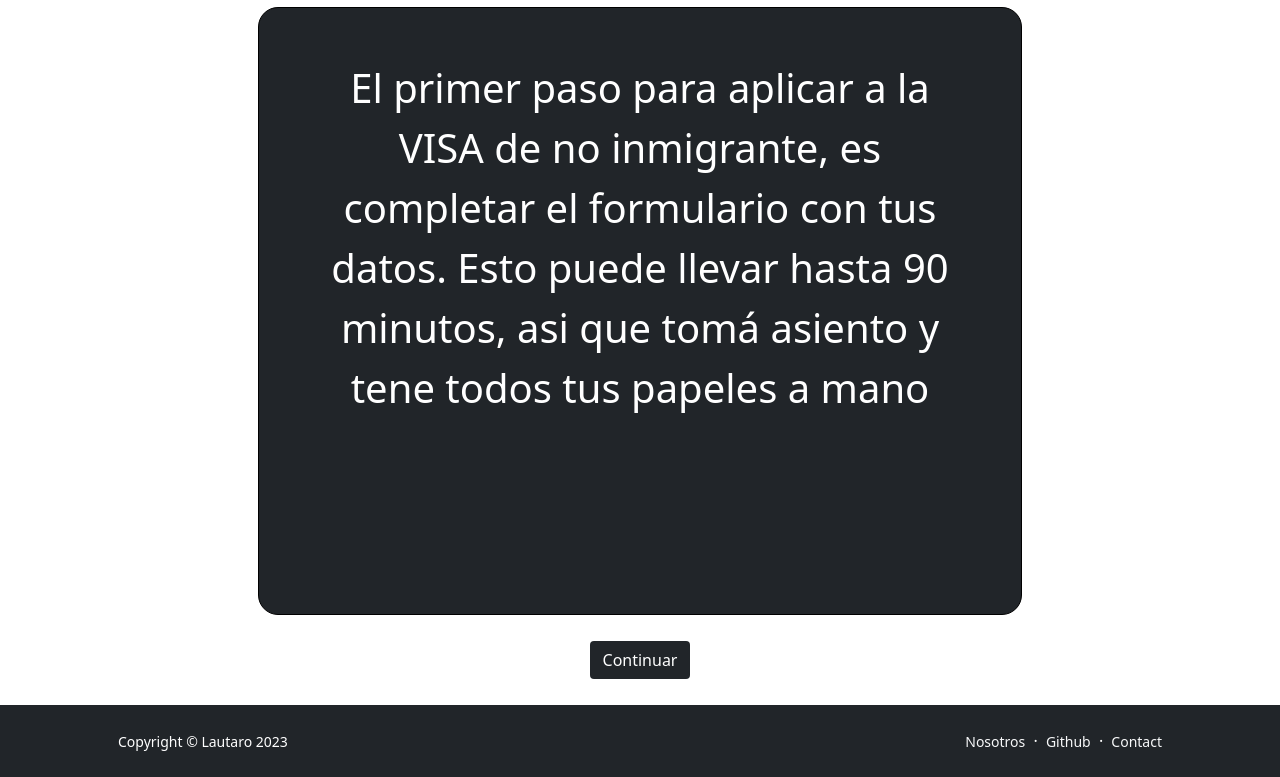
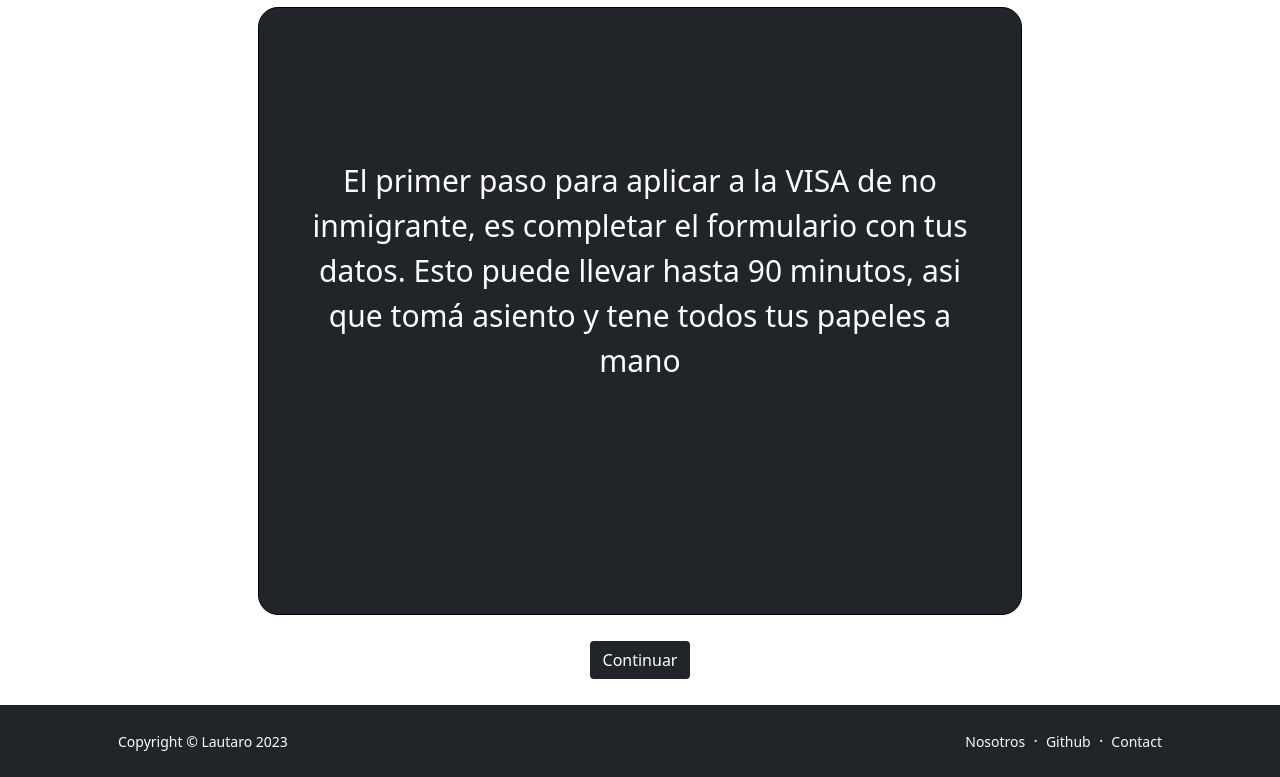
Before and after one commit to LautaroMSosa/StepOut-BS, a website: page Pages/inicio-form.html in a window 1280 px wide. Shown: the part 147-924 px from the top of the page. Drawn offline with nearby package versions, Linux system fonts and the light colour scheme.

Commit message:
last changes

```diff
--- a/Pages/inicio-form.html
+++ b/Pages/inicio-form.html
@@ -32,8 +32,8 @@
         <div class="titulo" style="color:white; text-align: center; font-size: medium">
             <h1>Atención</h1>
         </div>
-        <div class="texto" style="color:white; text-align: center; font-size: 40px ; padding: 50px; overflow: hidden;"  >
-            <p>El primer paso para aplicar a la VISA de no inmigrante, es completar el formulario con tus datos. Esto puede llevar hasta 90 minutos, asi que tomá asiento y tene todos tus papeles a mano</p>
+        <div class="texto" style="color:white; text-align: center; font-size: 30px ; padding: 50px; overflow: hidden;"  >
+            <p style="margin-top: 100px;">El primer paso para aplicar a la VISA de no inmigrante, es completar el formulario con tus datos. Esto puede llevar hasta 90 minutos, asi que tomá asiento y tene todos tus papeles a mano</p>
         </div>
     </div>
     <div class="button-next-pro">
--- a/scss/_tramites.scss
+++ b/scss/_tramites.scss
@@ -294,11 +294,12 @@ html{
 
 
   .col-imagen{
+  display: flex;
   height:100%;
   width:100%
 }
 
-  .titulo-h2 {
+.titulo-h2 {
     margin-top:150px;
     margin-bottom:100px;
     align-items:center;
```
Also changed, not shown: css/style.css, 1 other file.
